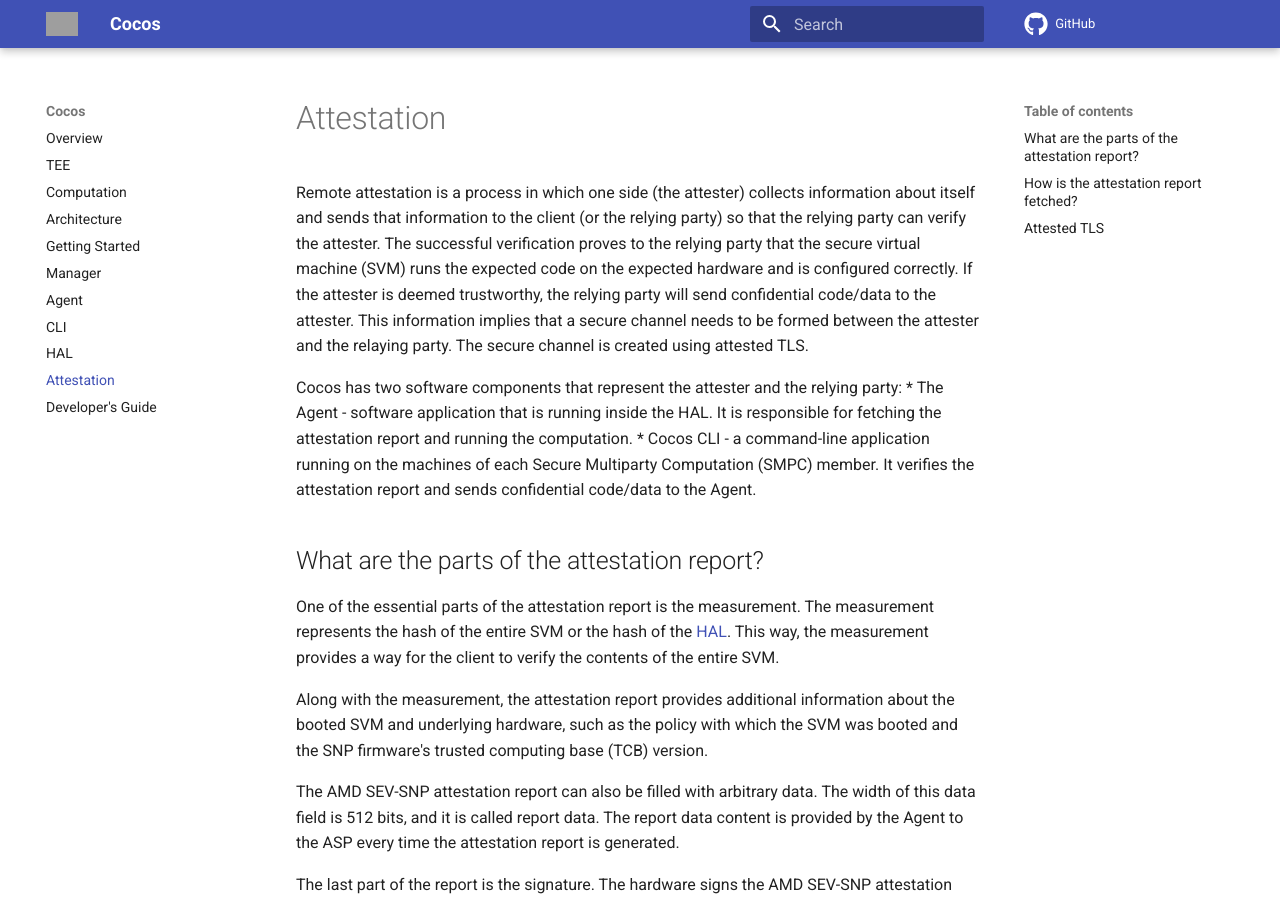
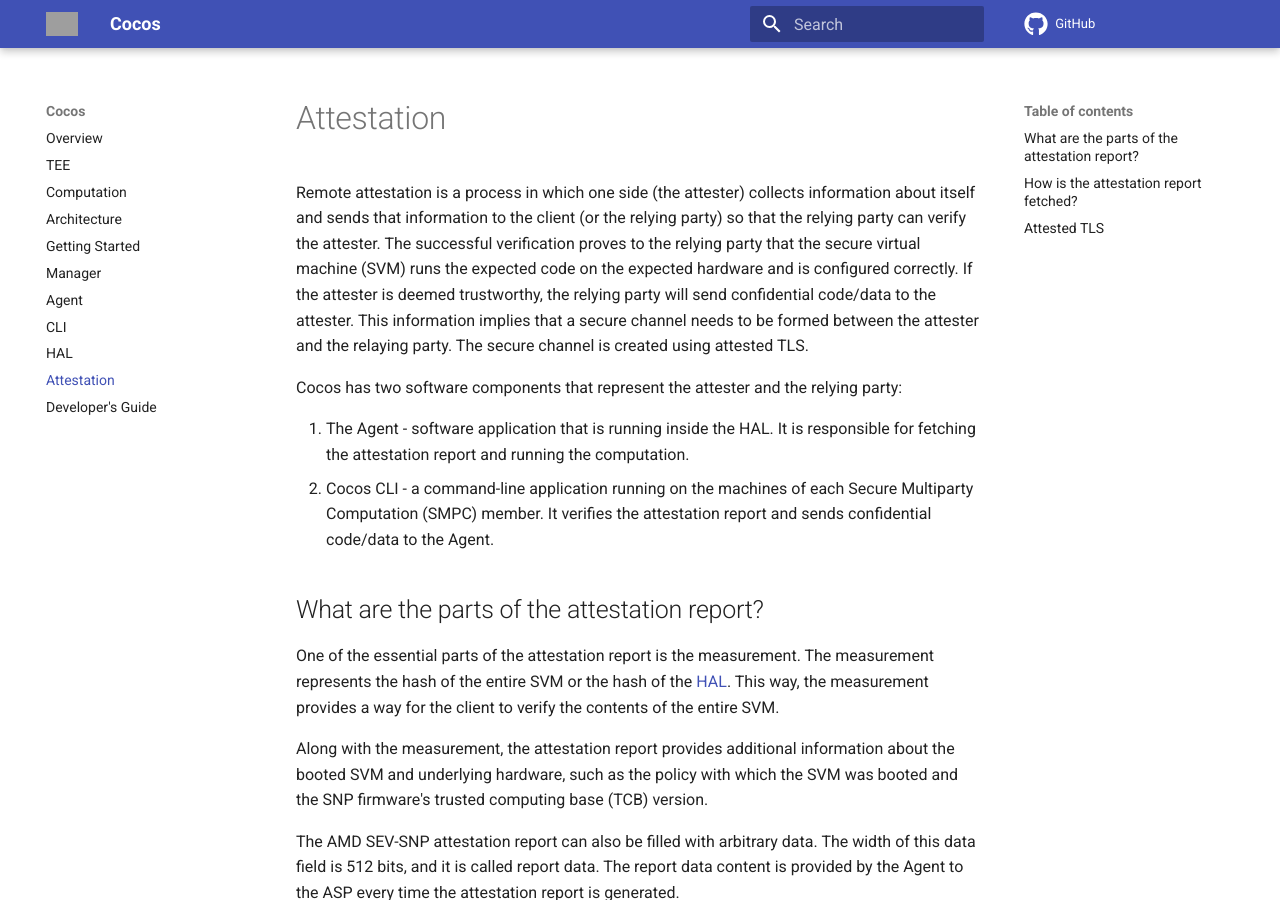
Before and after one commit to ultravioletrs/cocos-docs, an MkDocs documentation site: the page built from docs/attestation.md, in a window 1280 px wide and 900 px high. Built offline with MkDocs 1.6.1 and Material for MkDocs 9.7.7, drawn with Linux system fonts in a browser that asks for light colours; comment, search, counter and statistics services are not loaded; part of the change alters nothing that is shown; grey boxes are pictures that could not be loaded.

Commit message:
Use numbered list
Signed-off-by: Drasko Draskovic <drasko.draskovic@gmail.com>

```diff
--- a/docs/attestation.md
+++ b/docs/attestation.md
@@ -3,8 +3,9 @@
 Remote attestation is a process in which one side (the attester) collects information about itself and sends that information to the client (or the relying party) so that the relying party can verify the attester. The successful verification proves to the relying party that the secure virtual machine (SVM) runs the expected code on the expected hardware and is configured correctly. If the attester is deemed trustworthy, the relying party will send confidential code/data to the attester. This information implies that a secure channel needs to be formed between the attester and the relaying party. The secure channel is created using attested TLS.
 
 Cocos has two software components that represent the attester and the relying party:
- * The Agent - software application that is running inside the HAL. It is responsible for fetching the attestation report and running the computation.
- * Cocos CLI - a command-line application running on the machines of each Secure Multiparty Computation (SMPC) member. It verifies the attestation report and sends confidential code/data to the Agent.
+
+ 1. The Agent - software application that is running inside the HAL. It is responsible for fetching the attestation report and running the computation.
+ 2. Cocos CLI - a command-line application running on the machines of each Secure Multiparty Computation (SMPC) member. It verifies the attestation report and sends confidential code/data to the Agent.
 
 ## What are the parts of the attestation report?
 
```
